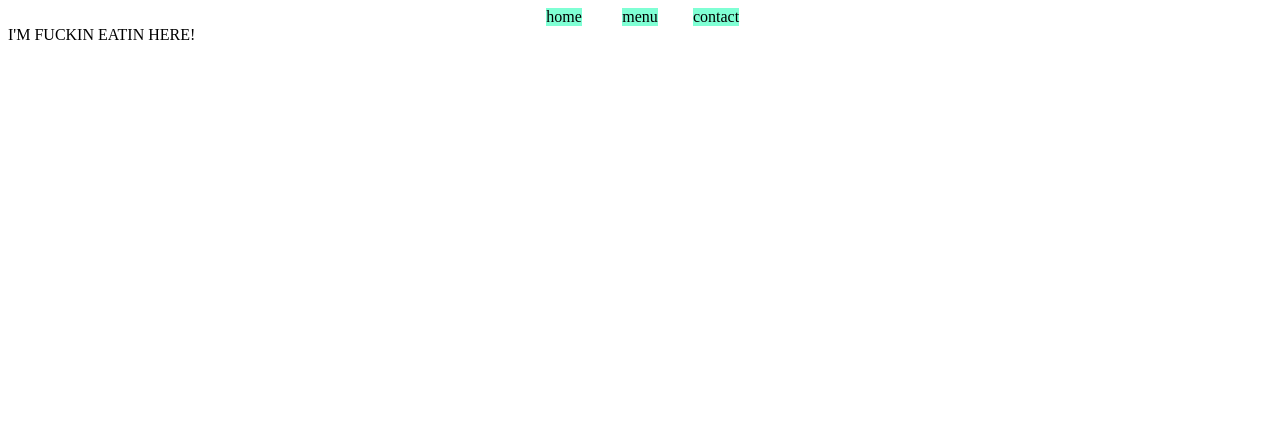
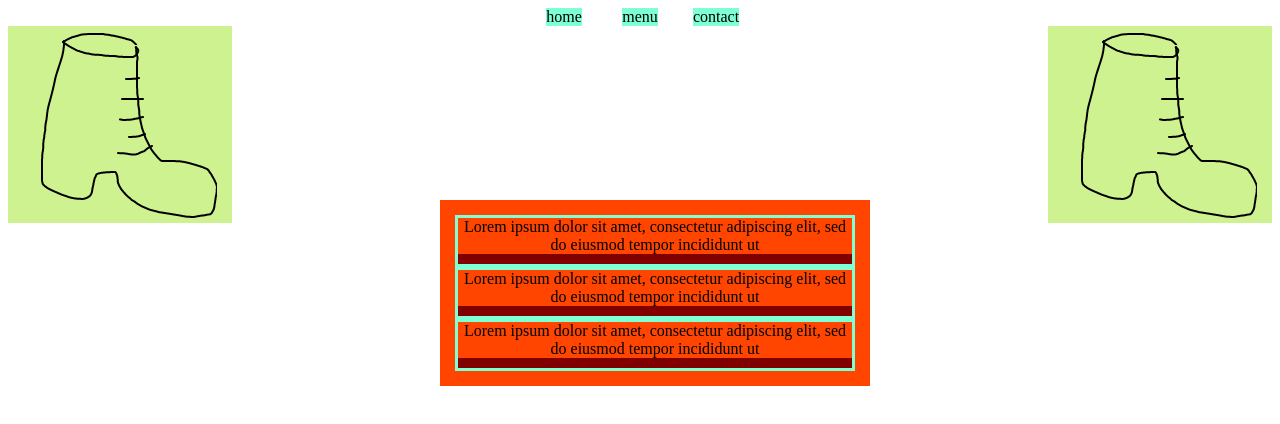
Before and after one commit to elijahisawesome/Restaurant, a website built with webpack: page dist/index.html in a window 1280 px wide. Built offline with nearby package versions, Linux system fonts and the light colour scheme.

Commit message:
added content for home screen and flanking images

```diff
--- a/src/contact.js
+++ b/src/contact.js
@@ -3,6 +3,7 @@ const ContactScreen = (function(){
         return screen;
     }
 
+    //construction of the Contact screen
     const screen = document.createElement('div');
     screen.innerText = "I'M FUCKIN CONTACTIN HERE!";
 
--- a/src/home.js
+++ b/src/home.js
@@ -3,8 +3,19 @@ const HomeScreen = (function(){
         return screen;
     }
 
+
+
+    //construction of the Home screen
     const screen = document.createElement('div');
-    screen.innerText = "I'M FUCKIN EATIN HERE!";
+    screen.classList.add("bodyDiv");
+    for(let x = 0; x < 3; x++){
+        let newDiv = document.createElement('div');
+        newDiv.id = `paragraph${x}`;
+        newDiv.classList.add('subBodyDiv')
+        newDiv.innerText = 'Lorem ipsum dolor sit amet, consectetur adipiscing elit, sed do eiusmod tempor incididunt ut'
+        screen.appendChild(newDiv);
+    }
+
 
     return{getScreen}
 })();
--- a/src/index.js
+++ b/src/index.js
@@ -1,4 +1,4 @@
-import mainImage from './Tom\'s_Restaurant,_Manhattan.jpg';
+import bootLogo from './Drawing.png';
 import './style.css';
 import {TaskBar as taskBar} from './taskBar.js';
 import {HomeScreen as homeScreen} from './home.js';
@@ -11,10 +11,24 @@ let screens = {homeScreen:homeScreen.getScreen(), menuScreen:menuScreen.getScree
 
 
 const Main = (function(){
+    const imageAppender = function() {
+        const leftImg = new Image();
+        const rightImg = new Image();
+        leftImg.src = bootLogo;
+        rightImg.src = bootLogo;
+        leftImg.id = 'left';
+        rightImg.id = 'right';
+
+        mainDiv.append(leftImg, rightImg);
+
+
+    }
+
     const mainDiv = document.getElementById('content');
     mainDiv.appendChild(taskBar.returnsTaskBar());
+    imageAppender();
+
     taskBar.swapScreen(mainDiv, screens.homeScreen);
-
     let currentScreen = screens.homeScreen;
     let prevScreen;
 
@@ -27,4 +41,5 @@ const Main = (function(){
             taskBar.swapScreen(mainDiv,currentScreen,prevScreen);
         });
     });
+
 })();
--- a/src/menu.js
+++ b/src/menu.js
@@ -3,6 +3,7 @@ const MenuScreen = (function(){
         return screen;
     }
 
+    //construction of the Menu screen
     const screen = document.createElement('div');
     screen.innerText = "I'M FUCKIN MENUIN HERE!";
 
--- a/src/style.css
+++ b/src/style.css
@@ -15,3 +15,36 @@ body{
     padding-left: 50%;
     margin-left: -114px;
 }
+
+img#left{
+    float:left;
+}
+
+img#right{
+    float:right;
+}
+
+.bodyDiv{
+    position: fixed;
+    top: 50%;
+    left: 50%;
+    margin-left: -200px;
+    margin-top: -200px;
+    text-align: center;
+    height: auto;
+    padding: 15px;
+    width: 400px;
+    background: orangered;
+}
+.subBodyDiv{
+    border:aquamarine;
+    border-style: solid;
+}
+
+.subBodyDiv::after{
+    content: '';
+    background: maroon;
+    display: block;
+    height: 10px;
+    width: auto;
+}
--- a/src/taskBar.js
+++ b/src/taskBar.js
@@ -18,9 +18,9 @@ const TaskBar = (function(){
         return newDiv;
     }
 
+    //Construction of the task bar
     let taskBar = document.createElement('div');
     taskBar.id = "TaskBar";
-    //append a bunch of shit to the taskBar then return it.
     const menuDiv = divFactory("menuScreen");
     const contactDiv = divFactory("contactScreen");
     const homeDiv = divFactory("homeScreen");
```
Also changed, not shown: test.html (added, +45 -0 lines), README.md (added), dist/2a4da07b0df26fe99d1c.png (added), dist/index.bundle.js, src/Drawing.png (added).
